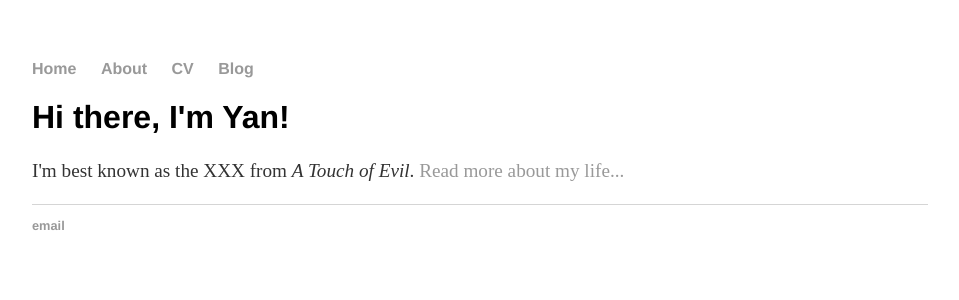
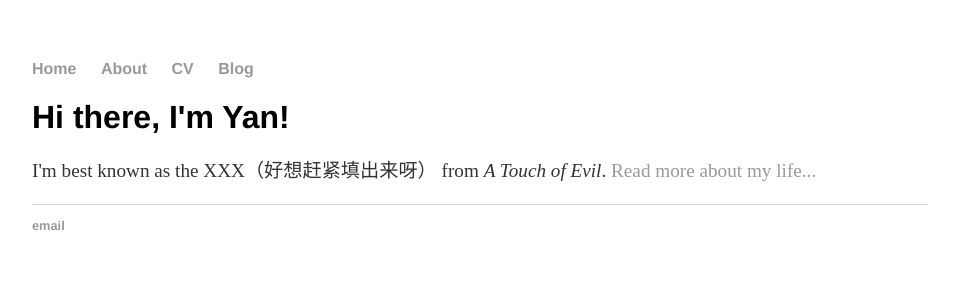
Before and after one commit to kaiagss/kaiagss.github.io, a Jekyll site: the page index.html, which Jekyll copies as it is, in a window 1280 px wide. Shown: the top 300 px of the page, without its empty margins (160-1119 px from the left). Built offline with Jekyll 4.4.1, drawn with Linux system fonts in a browser that asks for light colours.

Commit message:
Update index.html

```diff
--- a/index.html
+++ b/index.html
@@ -17,7 +17,7 @@
 		<div class="container">
     		<div class="blurb">
         		<h1>Hi there, I'm Yan! </h1>
-				<p>I'm best known as the XXX from <em>A Touch of Evil</em>. <a href="/about">Read more about my life...</a></p>
+				<p>I'm best known as the XXX（好想赶紧填出来呀） from <em>A Touch of Evil</em>. <a href="/about">Read more about my life...</a></p>
     		</div><!-- /.blurb -->
 		</div><!-- /.container -->
 		<footer>
```
